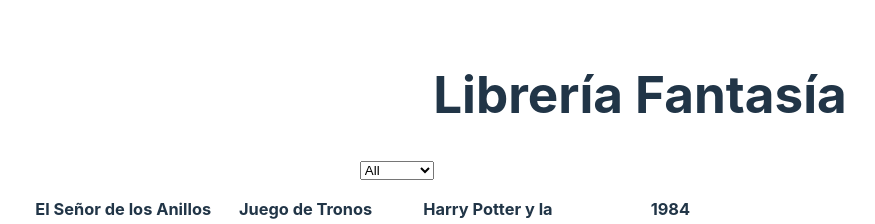
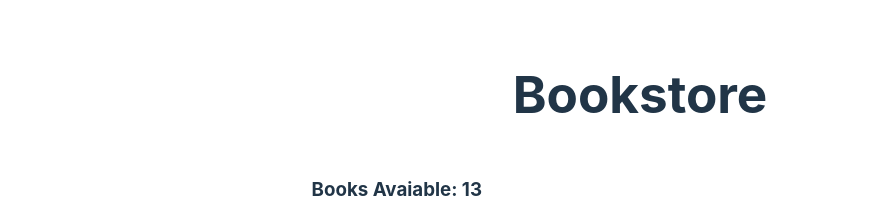
Before and after one commit to EmilianoCBE/libreria, a React (Vite) app: page / in a window 1280 px wide. Shown: the top 224 px of the page, without its empty margins (0-875 px from the left). Built offline with nearby package versions, Linux system fonts and the light colour scheme.

Commit message:
Books available count added

```diff
--- a/src/App.jsx
+++ b/src/App.jsx
@@ -7,15 +7,21 @@
 function App() {
   const [list, setList] = useState(false)
   const [lectureList, setLectureList] = useState([])
+  const [booksCount, setBooksCount] = useState()
+  const [listCount, setListCount] = useState()
 
   return (
     <LectureList.Provider value={{
       list,
       setList,
       lectureList,
-      setLectureList
+      setLectureList,
+      booksCount,
+      setBooksCount,
+      listCount,
+      setListCount
     }}>
-      <h1>Librería Fantasía</h1>
+      <h1>Bookstore</h1>
 
       <BooksLayout />
     </LectureList.Provider>
--- a/src/components/BooksGrid.jsx
+++ b/src/components/BooksGrid.jsx
@@ -1,18 +1,25 @@
-import { useEffect, useState } from 'react'
+import { useContext, useEffect, useState } from 'react'
 import { Row, Col } from "antd";
 import { BookItem } from './BookItem';
+import { LectureList } from '../App';
 
 export const BooksGrid = () => {
   const [books, setBooks] = useState([])
   const [filter, setFilter] = useState('all')
+  const {booksCount, setBooksCount} = useContext(LectureList)
 
     useEffect(() => {
       fetch('/src/data/books.json')
         .then((response) => response.json())
         .then((data) => {
-          if (filter === 'all') return setBooks(data.library)
-          const filteredBooks = data.library.filter((book) => book.book.genre === filter)
-          setBooks(filteredBooks)
+          setBooksCount(data.library.length)
+          if (filter === 'all') {
+            return setBooks(data.library)
+          } else {
+            const filteredBooks = data.library.filter((book) => book.book.genre === filter)
+            setBooks(filteredBooks)
+            setBooksCount(filteredBooks.length)
+          }
         })
 
     }, [filter])
@@ -23,6 +30,7 @@
 
   return (
     <>
+      <h3>Books Avaiable: {booksCount}</h3>
       <select
         value={filter}
         onChange={(e) => setFilterBooks(e.target.value)}
--- a/src/components/BooksList.jsx
+++ b/src/components/BooksList.jsx
@@ -4,11 +4,28 @@
 import { BookListItem } from "./BookListItem"
 
 export const BooksList = () => {
-  const {lectureList} = useContext(LectureList)
+  const {lectureList, listCount, setListCount} = useContext(LectureList)
+
+  // useEffect(() => {
+  //   fetch('/src/data/books.json')
+  //     .then((response) => response.json())
+  //     .then((data) => {
+  //       setBooksCount(data.library.length)
+  //       if (filter === 'all') {
+  //         return setBooks(data.library)
+  //       } else {
+  //         const filteredBooks = data.library.filter((book) => book.book.genre === filter)
+  //         setBooks(filteredBooks)
+  //         setBooksCount(filteredBooks.length)
+  //       }
+  //     })
+
+  // }, [filter])
 
   return (
-    <div>
-      <h2>Lista de Lectura</h2>
+    <>
+      <h2>Lecture List</h2>
+      <h3>Books on Lecture List: {listCount}</h3>
       <Row gutter={{ xs: [8, 8], sm: [16, 16], md: [24, 24], lg: [24, 24] }}>
         {
           lectureList.map((book, index) => (
@@ -26,6 +43,6 @@
           ))
         }
       </Row>
-    </div>
+    </>
   )
 }
```
